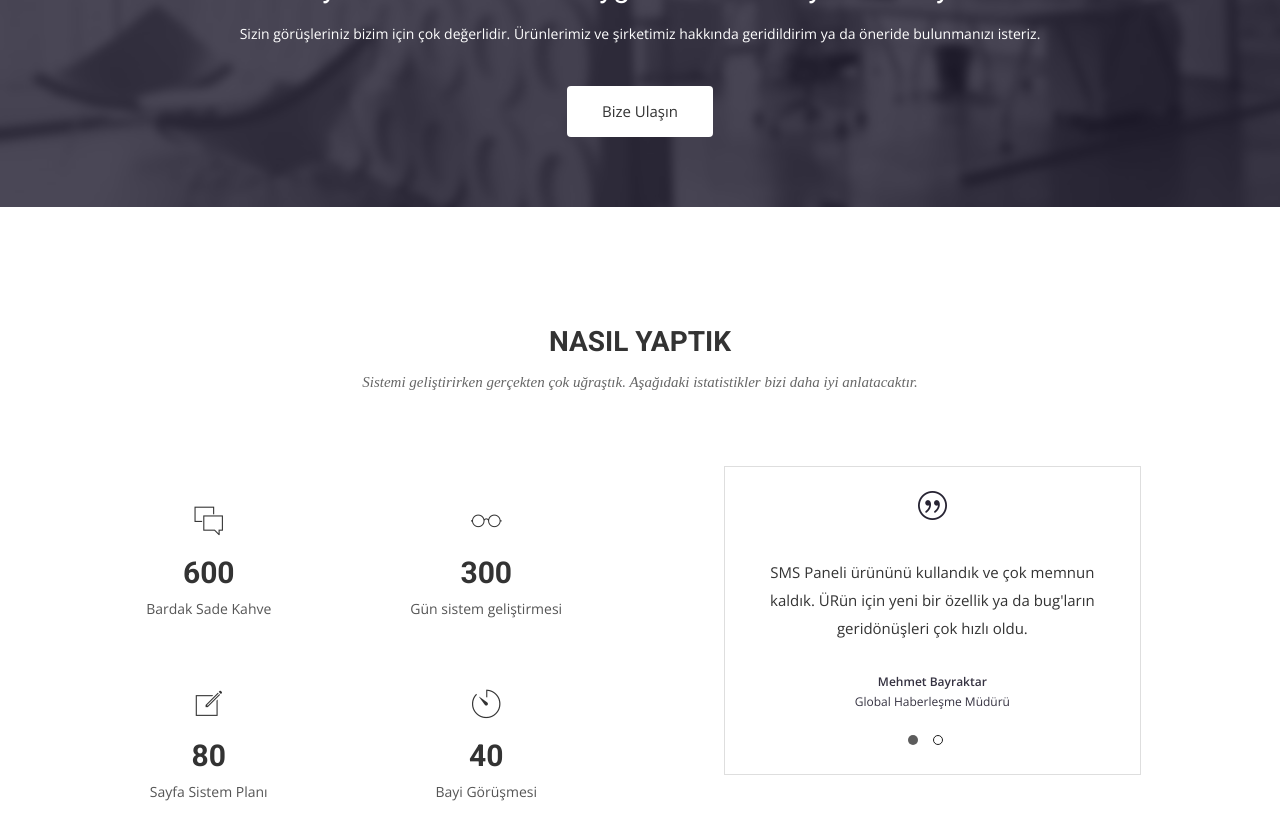
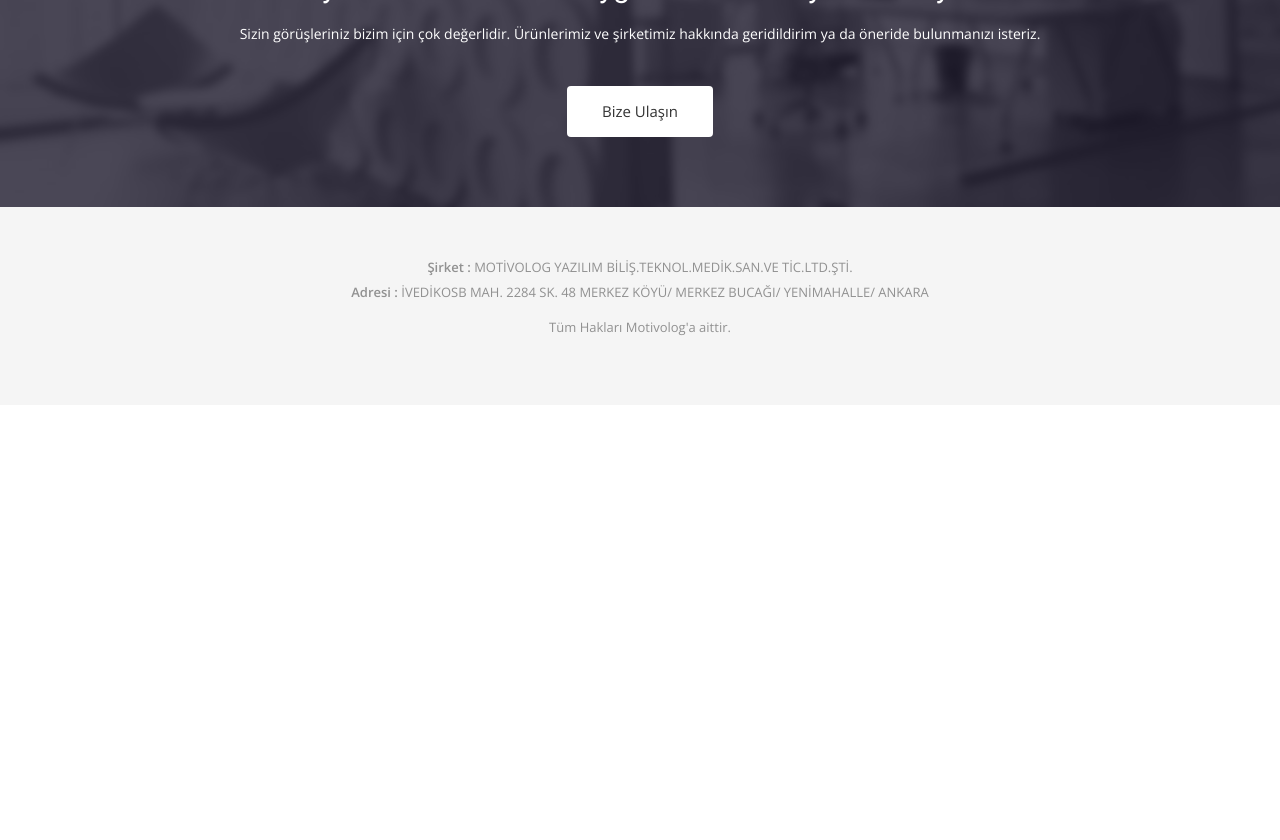
Before and after one commit to motivolog/motlab, a Jekyll site: the page built from index.html, in a window 1280 px wide and 900 px high, scrolled down 3066 px. Shown: the top 840 px of the window. Built offline with Jekyll 4.4.1, drawn with Linux system fonts in a browser that asks for light colours; nearby versions of some CDN libraries; some web fonts are replaced; after the commit the page ends 3471 px from its top, so only the background shows below that.

Commit message:
Update index.html

```diff
--- a/index.html
+++ b/index.html
@@ -120,50 +120,3 @@ permalink: /
     </div>
   </div>
 </section>
-<!-- Content Start -->
-<section id="testimonial">
-  <div class="container">
-    <div class="row">
-      <div class="section-title text-center">
-        <h2>Nasıl Yaptık</h2>
-        <p>Sistemi geliştirirken gerçekten çok uğraştık. Aşağıdaki istatistikler bizi daha iyi anlatacaktır.</p>
-      </div>
-    </div>
-    <div class="row">
-      <div class="col-md-6">
-        {% if site.data.funfacts.size > 0 %}
-        <div class="block">
-          {% for ff in site.data.funfacts %}
-          <ul class="counter-box clearfix">
-            <li>
-              <div class="block">
-                <i class="{{ ff.icon }}"></i>
-                <h4 class="counter">{{ ff.counter }}</h4>
-                <span>{{ ff.text }}</span>
-              </div>
-            </li>
-            {% endfor %}
-          </ul>
-        </div>
-        {% endif %}
-      </div>
-      <div class="col-md-6">
-        {% if site.data.testimonials.size > 0 %}
-        <div class="testimonial-carousel">
-          <div id="testimonial-slider" class="owl-carousel">
-            {% for tm in site.data.testimonials %}
-            <div>
-                <img src="img/cotation.png" alt="IMG">
-                <p>{{ tm.testimonial }}</p>
-                <div class="user">
-                  <p><span>{{ tm.name }}</span> {{ tm.title }}</p>
-                </div>
-            </div>
-            {% endfor %}
-          </div>
-        </div>
-        {% endif %}
-      </div>
-    </div>
-  </div>
-</section>
```
